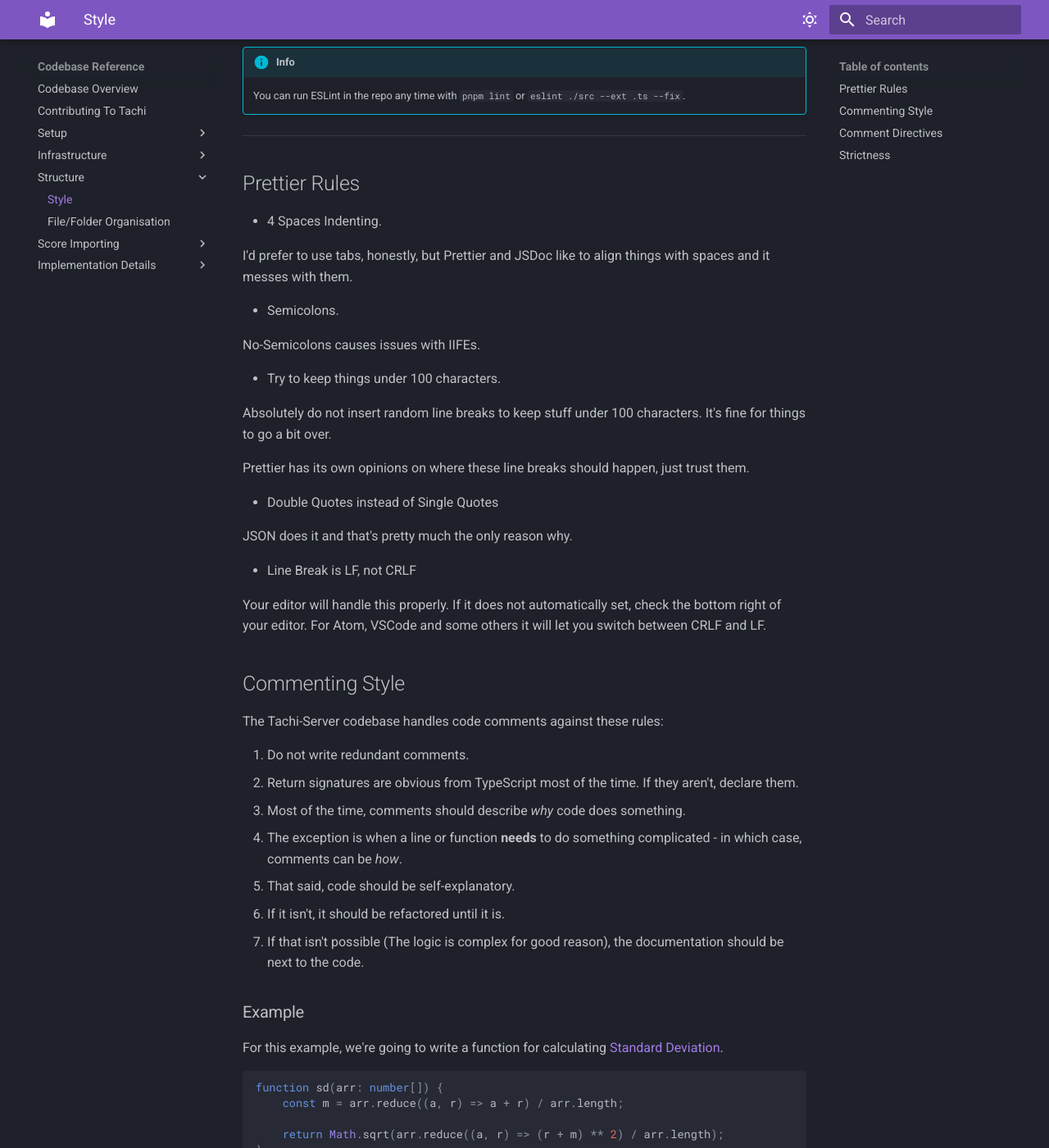
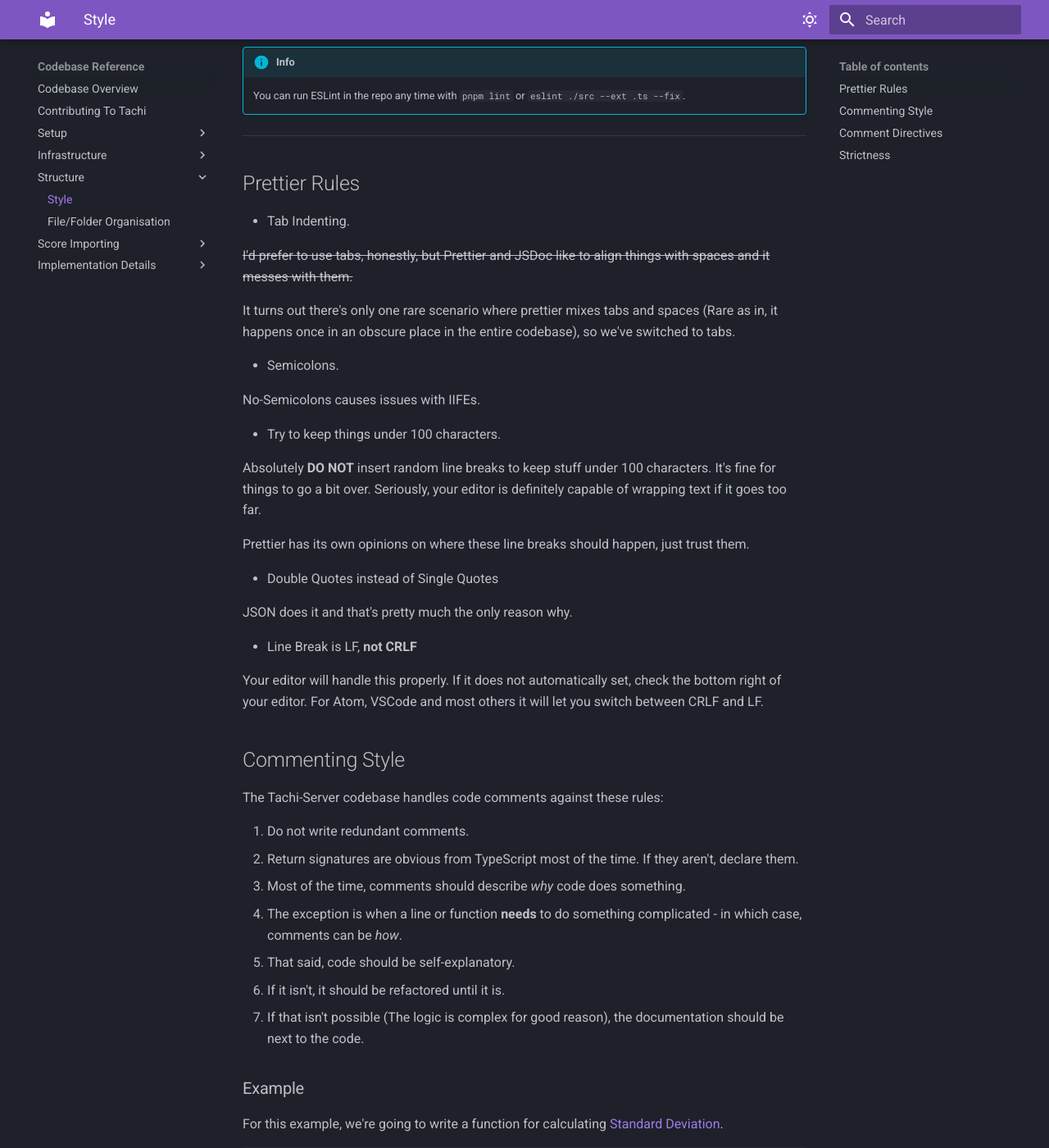
Before and after one commit to zkrising/Tachi, an MkDocs documentation site: the page built from docs/docs/codebase/structure/style.md, in a window 1280 px wide and 1400 px high, scrolled down 434 px. Shown: the whole window at 82% size. Built offline with MkDocs 1.6.1 and Material for MkDocs 9.7.7, drawn with Linux system fonts in a browser that asks for light colours; some of the changed text lies outside the part shown.

Commit message:
update style to mention tabs > spaces

```diff
--- a/docs/docs/codebase/structure/style.md
+++ b/docs/docs/codebase/structure/style.md
@@ -17,9 +17,12 @@
 
 ## Prettier Rules
 
-- 4 Spaces Indenting.
+- Tab Indenting.
 
-I'd prefer to use tabs, honestly, but Prettier and JSDoc like to align things with spaces and it messes with them.
+<del>I'd prefer to use tabs, honestly, but Prettier and JSDoc like to align things with spaces and it messes with them.</del>
+
+It turns out there's only one rare scenario where prettier mixes tabs and spaces (Rare as in, it happens
+once in an obscure place in the entire codebase), so we've switched to tabs.
 
 - Semicolons.
 
@@ -27,7 +30,8 @@
 
 - Try to keep things under 100 characters.
 
-Absolutely do not insert random line breaks to keep stuff under 100 characters. It's fine for things to go a bit over.
+Absolutely **DO NOT** insert random line breaks to keep stuff under 100 characters. It's fine for things to go a bit over.
+Seriously, your editor is definitely capable of wrapping text if it goes too far.
 
 Prettier has its own opinions on where these line breaks should happen, just trust them.
 
@@ -35,11 +39,11 @@
 
 JSON does it and that's pretty much the only reason why.
 
-- Line Break is LF, not CRLF
+- Line Break is LF, **not CRLF**
 
 Your editor will handle this properly. If it does not
 automatically set, check the bottom right of your editor.
-For Atom, VSCode and some others it will let you switch between
+For Atom, VSCode and most others it will let you switch between
 CRLF and LF.
 
 ## Commenting Style
@@ -137,3 +141,8 @@
 Don't worry about this too much, At the end of the day, as
 long as the code is understandable and the linter is happy,
 it's good.
+
+[^1]: JS's ES6 array methods are the devil if used improperly. For some reason, lots of people in
+react and react-adjacent scenes seem to love (ab)using these array methods for everything. Complex
+`reduce` operations should always be turned into a `for loop`, and that's to say nothing of my opinions
+on `forEach`.
```
Also changed, not shown: other parts of docs/docs/codebase/structure/style.md (+2 -2 lines), docs/docs/codebase/contributing.md (+16 -0 lines).
